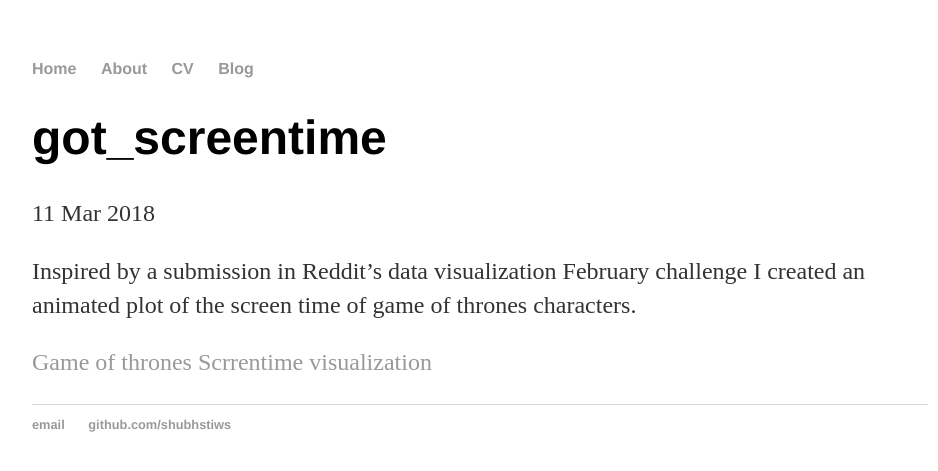
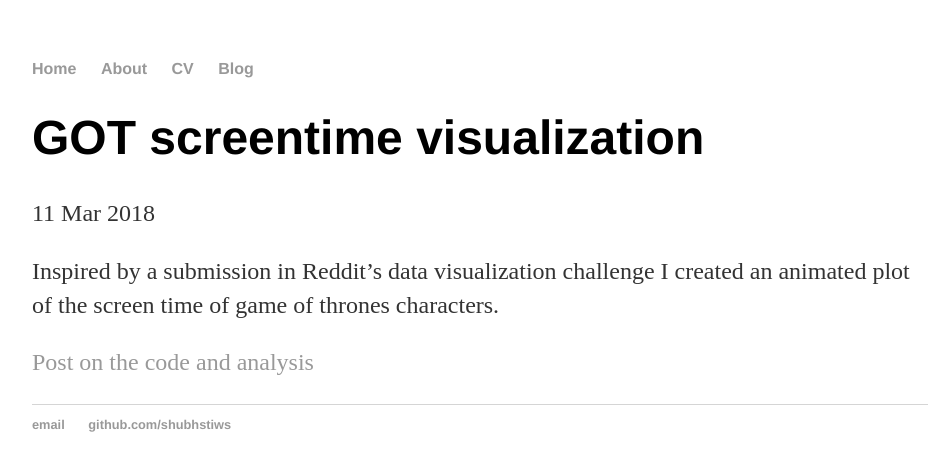
Before and after one commit to shubhstiws/shubhstiws.github.io, a Jekyll site: the page built from _posts/2018-03-11-got.md, in a window 1280 px wide. Shown: the top 471 px of the page, without its empty margins (160-1098 px from the left). Built offline with Jekyll 4.4.1, drawn with Linux system fonts in a browser that asks for light colours.

Commit message:
Update 2018-03-11-got.md

```diff
--- a/_posts/2018-03-11-got.md
+++ b/_posts/2018-03-11-got.md
@@ -1,9 +1,9 @@
 ---
 layout: post
-title: "got_screentime"
+title: "GOT screentime visualization"
 date: 2018-03-11
 ---
 
-Inspired by a submission in Reddit's data visualization February challenge I created an animated plot of the screen time of game of thrones characters.
+Inspired by a submission in Reddit's data visualization challenge I created an animated plot of the screen time of game of thrones characters.
 
-[Game of thrones Scrrentime visualization](https://shubhstiws.github.io/got_screentime.html)
+[Post on the code and analysis](https://shubhstiws.github.io/got_screentime.html)
```
